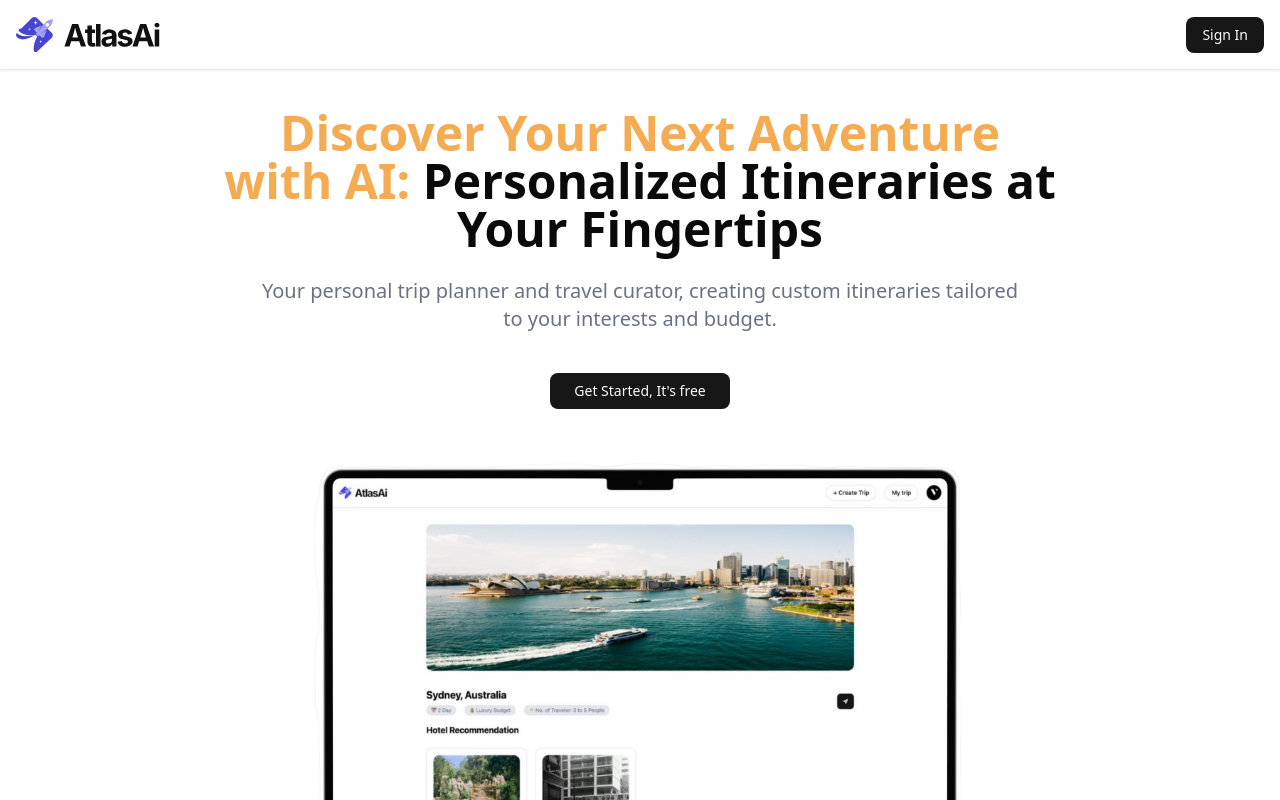
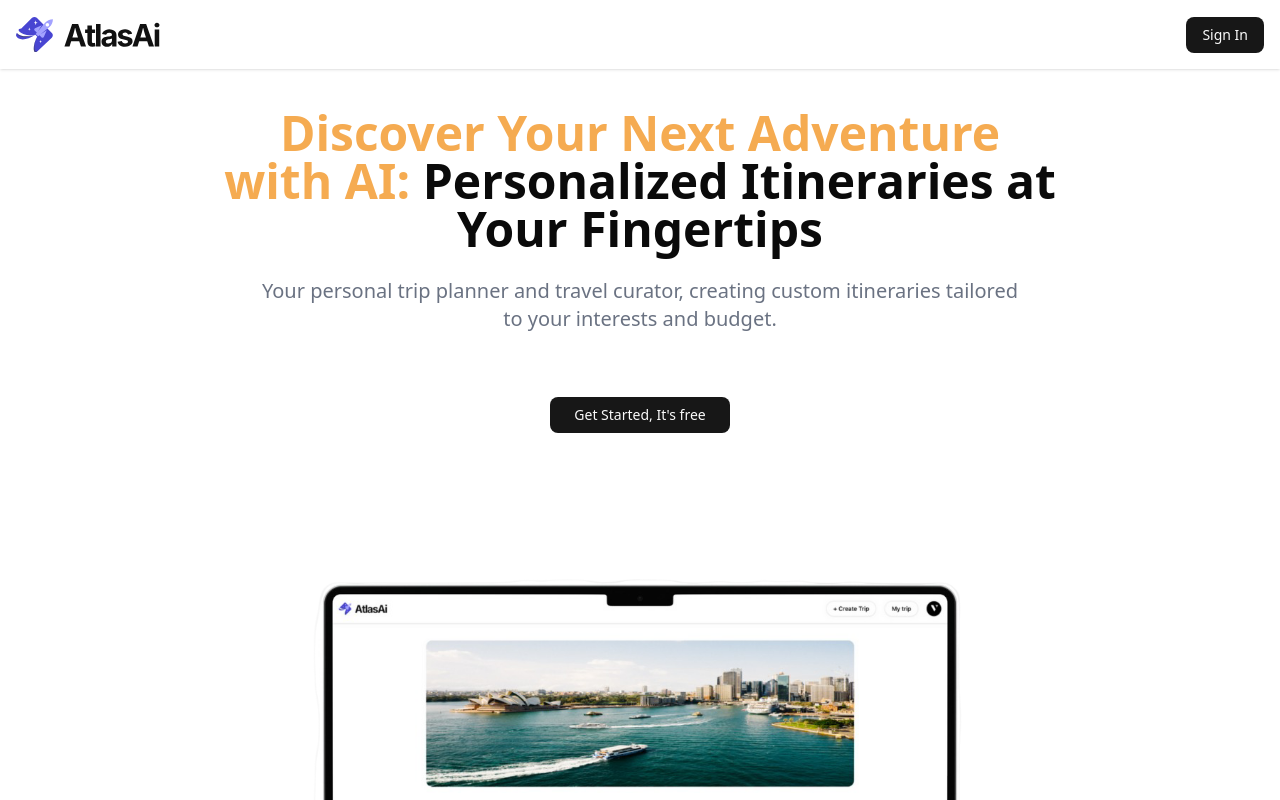
Before and after one commit to vedduhijod/ai-trip-planner-web, a React (Vite) app: page / in a window 1280 px wide. Shown: the top 800 px of the page. Built offline with nearby package versions, Linux system fonts and the light colour scheme; no server answers.

Commit message:
Fixed HEro page

```diff
--- a/src/components/custom/Hero.jsx
+++ b/src/components/custom/Hero.jsx
@@ -18,13 +18,13 @@ function Hero() {
       </p>
 
       <Link to="/create-trip">
-        <Button className="px-6 py-3 mt-4">Get Started, It's free</Button>
+        <Button className="px-6 py-3 mt-10">Get Started, It's free</Button>
       </Link>
 
       <img
         src="/landing.png"
         alt="Landing"
-        className="-mt-30 w-full max-w-3xl object-contain"
+        className="-mt-7 w-full max-w-3xl object-contain"
       />
     </div>
   );
```
